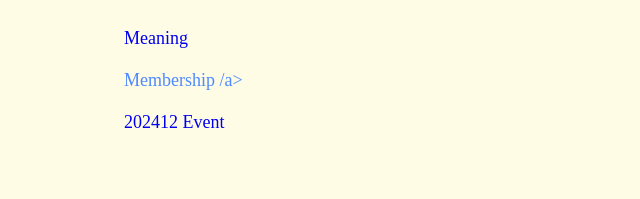
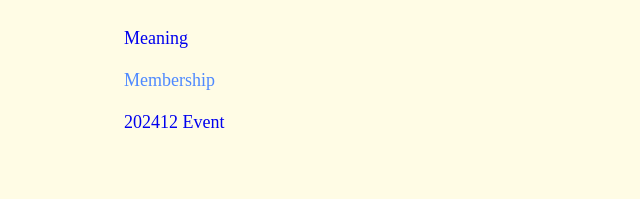
Before and after one commit to gkdustj/Convenience, a plain HTML site: page GS25_membership.html in a window 1280 px wide. Shown: the part 192-391 px from the top of the page, 0-640 px from the left. Drawn offline with Linux system fonts and the light colour scheme.

Commit message:
Add files via upload

```diff
--- a/GS25_membership.html
+++ b/GS25_membership.html
@@ -175,7 +175,7 @@
         <div id="sub_menu">
             <ul id="sub_navv">
                 <li><a href="GS25_meaning.html" >Meaning</a></li><br>
-                <li><a href="GS25_membership.html" style="color: #4e89ff;"> Membership /a></li><br>
+                <li><a href="GS25_membership.html" style="color: #4e89ff;"> Membership </a></li><br>
                 <li><a href="GS25_2024.html" >202412 Event</a></li>
             </ul>
         </div>
```
